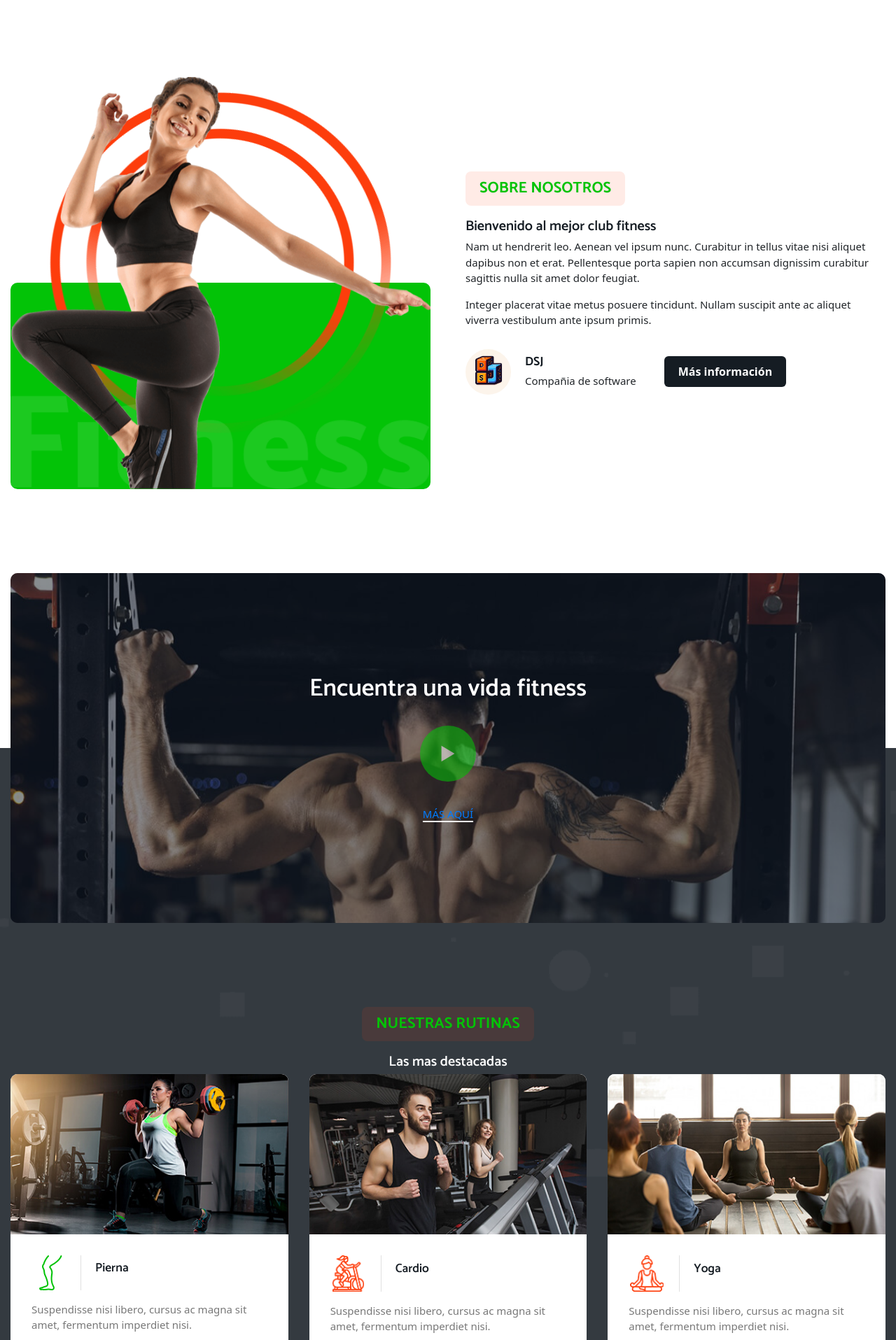
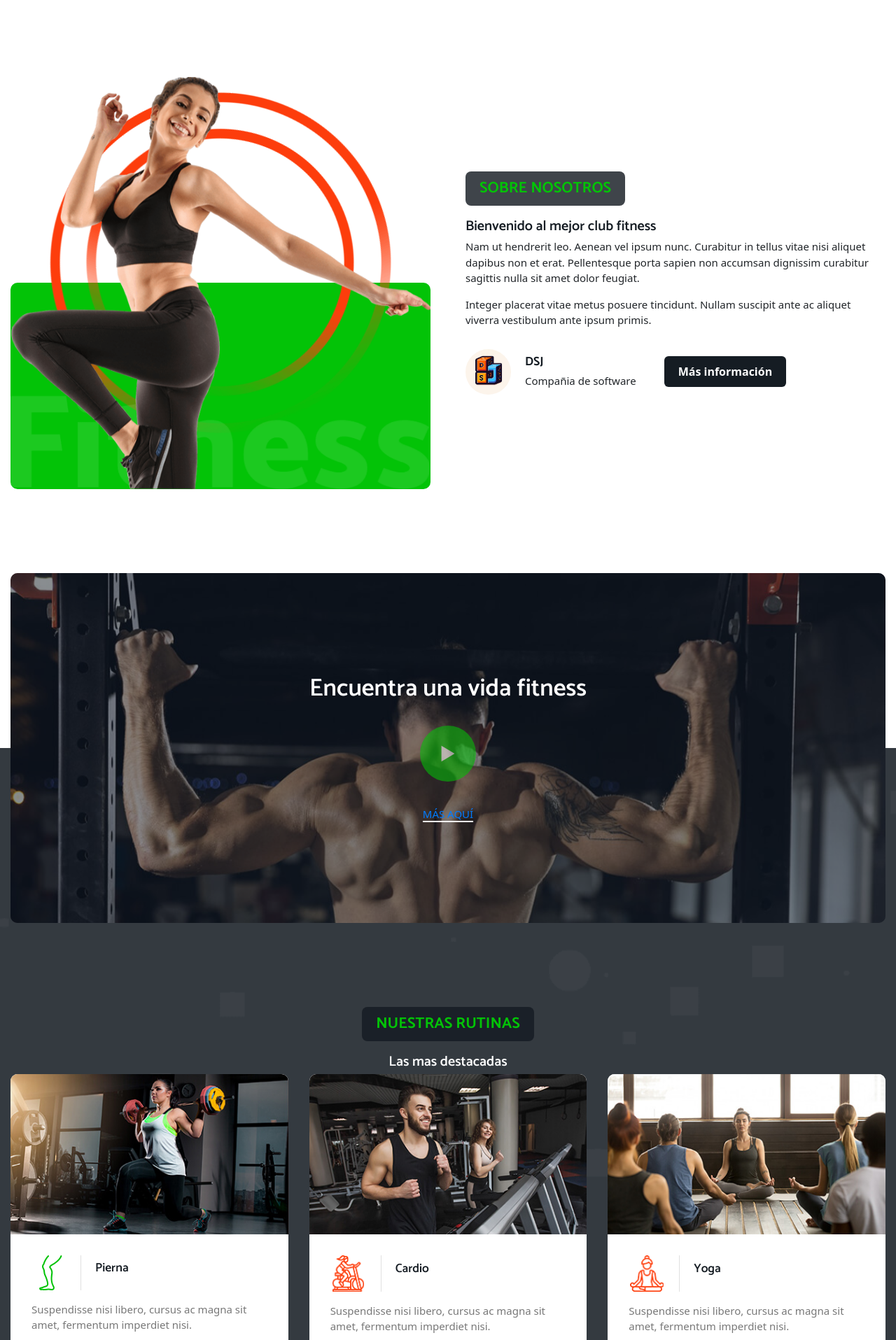
Before and after one commit to Juandrestrepo0550/Vitafit, a Django app: page /app.com/ in a window 1280 px wide. Shown: the part 909-2824 px from the top of the page at 70% size. Run offline with Django 5.2, Linux system fonts and the light colour scheme; some libraries are stand-ins or nearby versions.

Commit message:
detalles menores en estilos de index
Por Diego Garcia

```diff
--- a/VitafitPy/Vitafit/landingpage/static/css/style.css
+++ b/VitafitPy/Vitafit/landingpage/static/css/style.css
@@ -300,7 +300,7 @@ body {
 }
 
 .section-subtitle {
-    background-color: var(--coquelicot_10);
+    background-color: #151c23d1;
     color: var(--coquelicot);
     padding: 8px 20px;
     border-radius: var(--radius-8);
```
